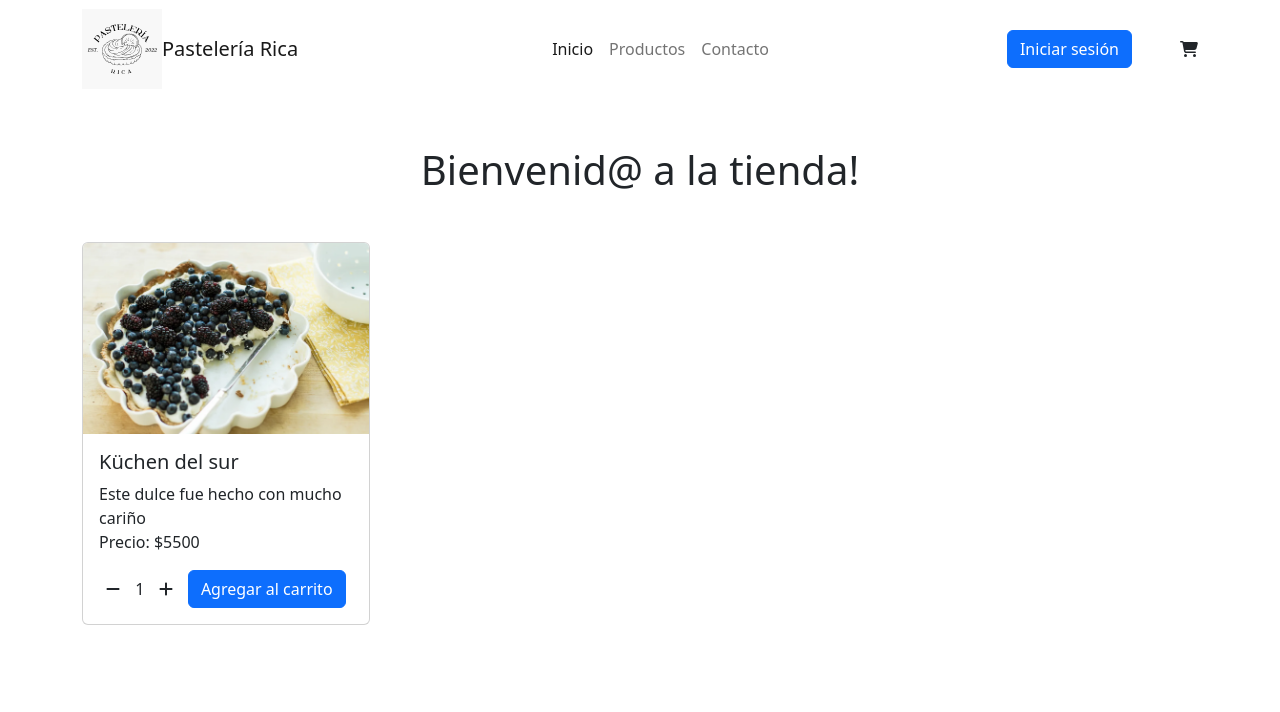
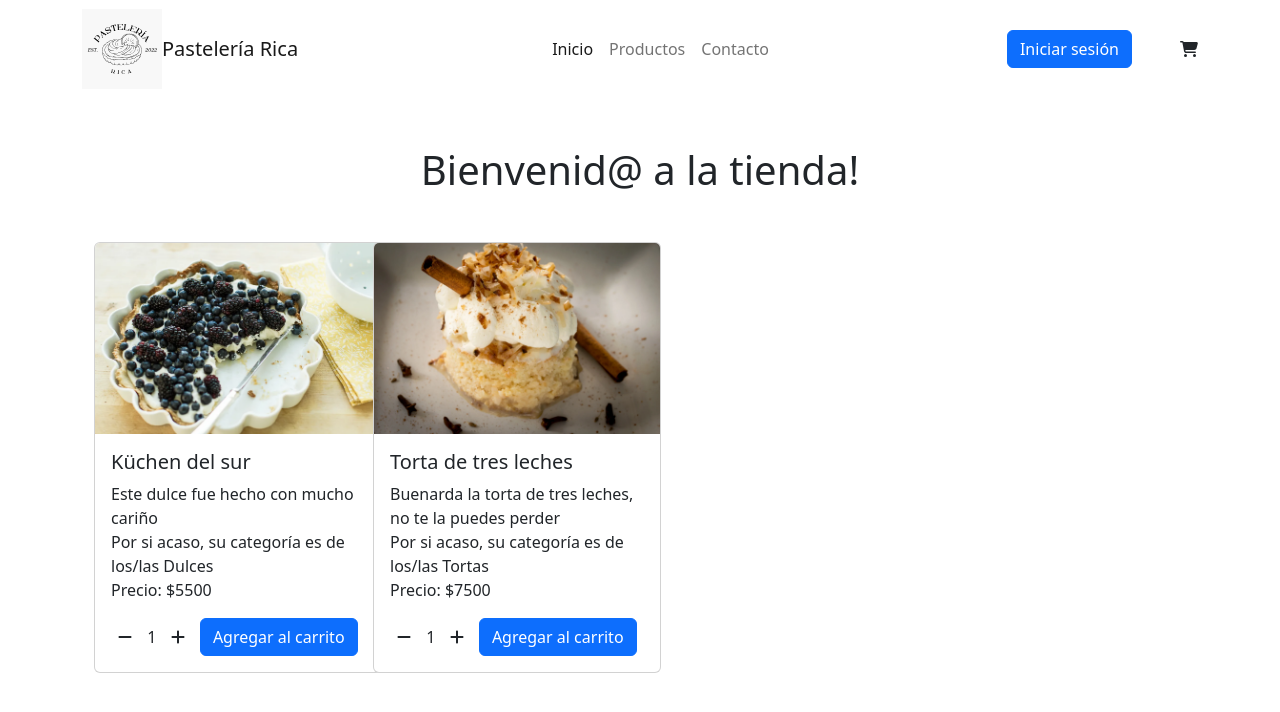
Before and after one commit to Vicenciomf1/pasteleriaricaMartinez, a React (Create React App) app: page / in a window 1280 px wide. Shown: the top 712 px of the page. Built offline with nearby package versions, Linux system fonts and the light colour scheme.

Commit message:
Catalogo listo

```diff
--- a/src/App.js
+++ b/src/App.js
@@ -1,5 +1,5 @@
 import './App.css';
-import ItemListContainer from './components/Products/itemListContainer';
+import ItemListContainer from './components/Products/ItemListContainer';
 import NavBar from "./components/Navbar/NavBar";
 
 function App() {
--- a/src/components/Products/Card.jsx
+++ b/src/components/Products/Card.jsx
@@ -1,18 +1,20 @@
 import React from 'react'
 import ItemCount from "../ItemCount/ItemCount";
 
-function Card({producto}) {
-    let { title, img, detail, price, stock } = producto;
+function Card({ title, img, detail, price, stock, category }) {
     return (
+        <div className="col-3">
             <div className="card" style={{width: "18rem"}}>
                 <img src={img} className="card-img-top" alt={`Una foto de un/a ${title}`} />
                 <div className="card-body">
                     <h5 className="card-title">{title}</h5>
                     <p className="card-text">
                         {detail} <br/>
+                        Por si acaso, su categoría es de los/las {category} <br/>
                         Precio: ${price}
                     </p>
                     <ItemCount initial={1} stock={stock} onAdd={(cantidad) => alert(`Agregaste uno/a/os/as ${cantidad} ${title}/es/as al carrito`)} />
+                </div>
             </div>
         </div>
     )
--- /dev/null
+++ b/src/components/Products/ItemList.jsx
@@ -0,0 +1,28 @@
+import React from 'react'
+import Card from './Card';
+
+function ItemList({productosDeContainer: productos}) {
+  return (
+    <div className="container">
+        <div className="row">
+            {
+                productos.map((producto) => {
+                    return (
+                        <Card
+                            key={producto.id}
+                            title={producto.title}
+                            img={producto.img}
+                            detail={producto.detail}
+                            price={producto.price}
+                            stock={producto.stock}
+                            category={producto.category}
+                        />
+                    );
+                })
+            }
+        </div>
+    </div>
+  )
+}
+
+export default ItemList
--- /dev/null
+++ b/src/components/Products/ItemListContainer.jsx
@@ -0,0 +1,27 @@
+import React, { useState, useEffect } from 'react'
+import Card from "./Card";
+import { traerProductos } from '../../services/asyncMockAPI';
+import ItemList from './ItemList';
+
+const ItemListContainer = ({ greeting: saludo }) => {
+    const [productos, setProductos] = useState([]);
+
+    useEffect(() => {
+        traerProductos().then((productosDeAPI) => {
+            setProductos(productosDeAPI);
+        });
+    }, []);
+
+    return (
+        <div className="container">
+            <div className="row">
+                <div className="col">
+                    <h1 className="text-center fs-1 my-5">{saludo}</h1>
+                    <ItemList productosDeContainer={productos} />
+                </div>
+            </div>
+        </div>
+    );
+}
+
+export default ItemListContainer;
--- a/src/components/Products/itemListContainer.jsx
+++ /dev/null
@@ -1,26 +0,0 @@
-import React from 'react'
-import Card from "./Card";
-
-const ItemListContainer = ({ greeting: saludo }) => {
-    const products = [
-        {
-            title: "Küchen del sur",
-            img: "/assets/img/kuchen.webp",
-            detail: "Este dulce fue hecho con mucho cariño",
-            price: 5500,
-            stock: 10
-        }
-    ];
-    return (
-        <div className="container">
-            <div className="row">
-                <div className="col">
-                    <h1 className="text-center fs-1 my-5">{saludo}</h1>
-                    <Card producto={products[0]}/>
-                </div>
-            </div>
-        </div>
-    );
-}
-
-export default ItemListContainer;
--- /dev/null
+++ b/src/services/asyncMockAPI.js
@@ -0,0 +1,28 @@
+const products = [
+    {
+        id: 1,
+        title: "Küchen del sur",
+        img: "/assets/img/kuchen.webp",
+        detail: "Este dulce fue hecho con mucho cariño",
+        price: 5500,
+        stock: 10,
+        category: "Dulces",
+    },
+    {
+        id: 2,
+        title: "Torta de tres leches",
+        img: "/assets/img/tortaTresLeches.webp",
+        detail: "Buenarda la torta de tres leches, no te la puedes perder",
+        price: 7500,
+        stock: 12,
+        category: "Tortas"
+    }
+];
+
+export const traerProductos = () => {
+    return new Promise( (cumplir, rechazar) => {
+        setTimeout( () => {
+            cumplir(products);
+        }, 2000);
+    });
+};
```
Also changed, not shown: public/assets/img/tortaTresLeches.webp (added). Lines whose indentation alone changed are shown as unchanged.
